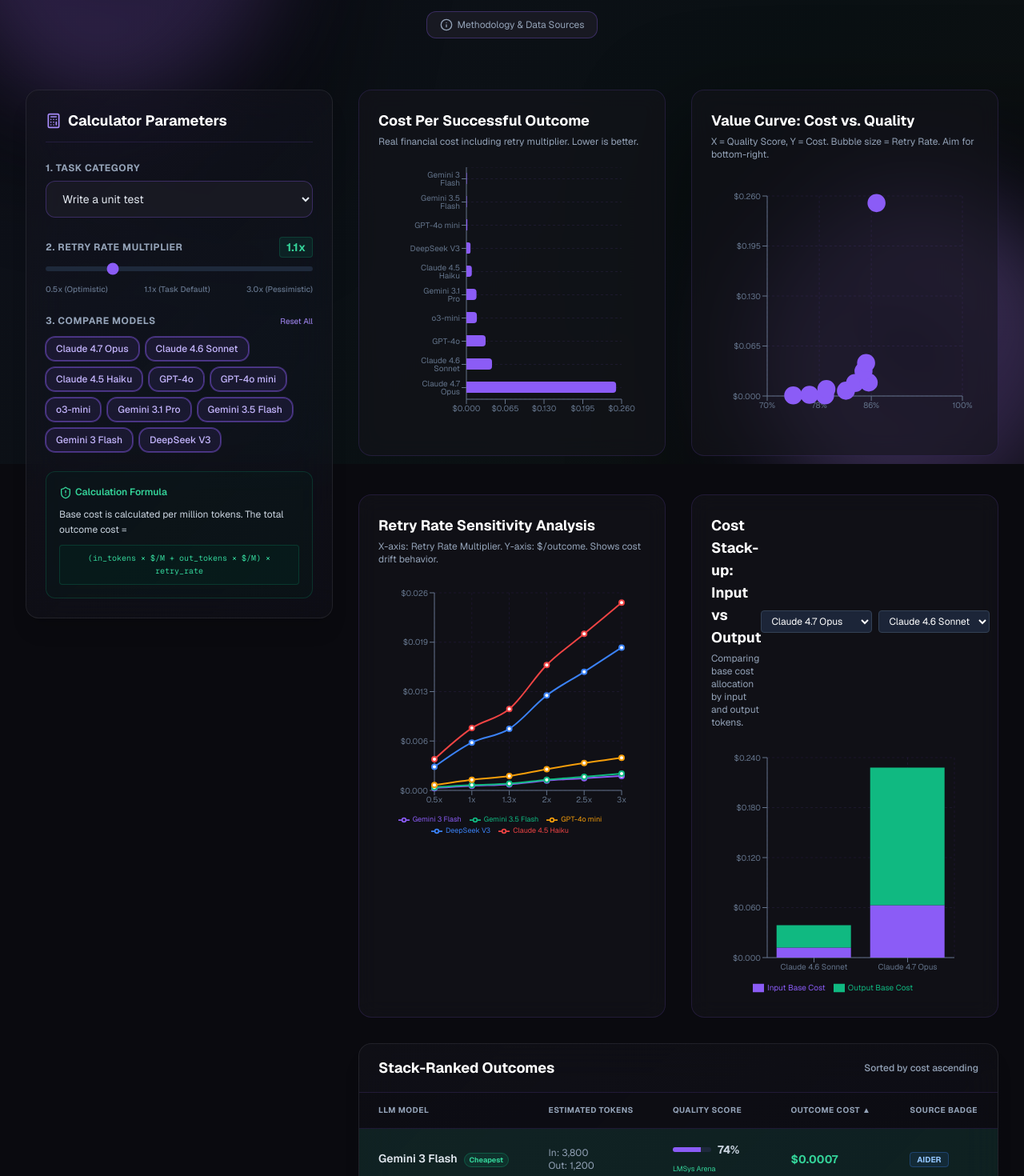
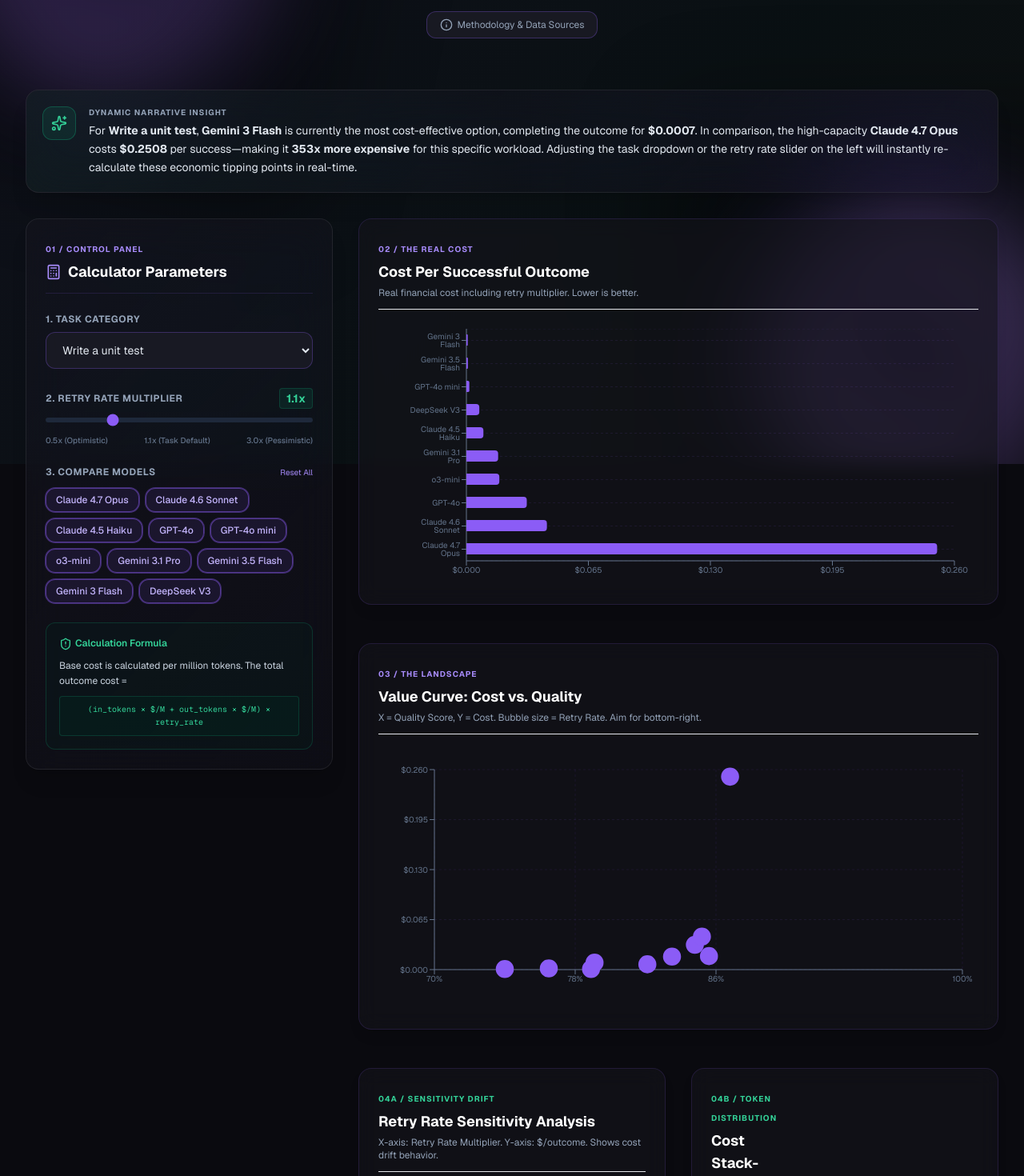
Before and after one commit to guevae2/llm-cost-per-outcome, a Next.js app: page / in a window 1280 px wide. Shown: the part 220-1690 px from the top of the page at 80% size. Built offline with nearby package versions, Linux system fonts and the light colour scheme.

Commit message:
polish: storytelling layout (sticky parameters, dynamic insights, chapter badges, and stacked charts)

```diff
--- a/app/page.tsx
+++ b/app/page.tsx
@@ -54,6 +54,29 @@
       return (a[sortField] - b[sortField]) * multiplier;
     });
   }, [calculatedResults, selectedModels, sortField, sortOrder]);
+
+  // Dynamic Narrative Insight logic
+  const narrativeInsight = useMemo(() => {
+    if (finalResults.length === 0) {
+      return "Please select at least one LLM model to calculate comparison metrics.";
+    }
+
+    const cheapest = finalResults[0];
+    const mostExpensive = finalResults[finalResults.length - 1];
+
+    // Find a premium tier model in the list for a striking narrative anchor
+    const hasOpus = finalResults.find(r => r.id === 'claude-opus-4-7');
+    const hasSonnet = finalResults.find(r => r.id === 'claude-sonnet-4-6');
+    const premiumModel = hasOpus || hasSonnet || mostExpensive;
+
+    const premiumRatio = cheapest.cost > 0 ? (premiumModel.cost / cheapest.cost).toFixed(0) : '0';
+
+    return (
+      <span>
+        For <strong>{activeCategory?.name}</strong>, <strong>{cheapest.name}</strong> is currently the most cost-effective option, completing the outcome for <strong>${cheapest.cost.toFixed(4)}</strong>. In comparison, the high-capacity <strong>{premiumModel.name}</strong> costs <strong>${premiumModel.cost.toFixed(4)}</strong> per success—making it <strong>{premiumRatio}x more expensive</strong> for this specific workload. Adjusting the task dropdown or the retry rate slider on the left will instantly re-calculate these economic tipping points in real-time.
+      </span>
+    );
+  }, [finalResults, activeCategory]);
 
   const toggleModel = (id: string) => {
     if (selectedModels.includes(id)) {
@@ -146,12 +169,30 @@
         </div>
       </header>
 
+      {/* Dynamic Narrative Insight Box */}
+      <div className="mb-8 glass-strong rounded-2xl p-5 shadow-xl border border-emerald-500/20 backdrop-blur-md relative overflow-hidden group hover:border-emerald-500/30 transition duration-300">
+        <div className="absolute inset-0 bg-gradient-to-r from-emerald-500/5 via-transparent to-violet-500/5 pointer-events-none" />
+        <div className="flex gap-4 items-start relative z-10">
+          <div className="bg-emerald-500/10 border border-emerald-500/30 p-2.5 rounded-xl shrink-0">
+            <Sparkles className="h-5 w-5 text-emerald-400 animate-pulse" />
+          </div>
+          <div className="space-y-1">
+            <h4 className="text-[10px] font-bold text-slate-400 uppercase tracking-widest">Dynamic Narrative Insight</h4>
+            <p className="text-sm text-slate-200 leading-relaxed font-sans mt-0.5">{narrativeInsight}</p>
+          </div>
+        </div>
+      </div>
+
       <main className="grid grid-cols-1 xl:grid-cols-12 gap-8 items-start mb-12 relative z-10">
-        <section className="xl:col-span-4 glass-strong p-6 rounded-2xl shadow-xl space-y-6">
-          <h2 className="text-lg font-bold text-white flex items-center gap-2 pb-3 border-b border-[var(--border)]">
-            <Calculator className="h-5 w-5 text-violet-400" />
-            <span>Calculator Parameters</span>
-          </h2>
+        {/* Sticky Sidebar Parameter Card */}
+        <section className="xl:col-span-4 xl:sticky xl:top-8 glass-strong p-6 rounded-2xl shadow-xl space-y-6 self-start">
+          <div className="space-y-1 pb-3 border-b border-[var(--border)]">
+            <span className="text-[10px] font-bold text-violet-400 uppercase tracking-widest">01 / Control Panel</span>
+            <h2 className="text-lg font-bold text-white flex items-center gap-2">
+              <Calculator className="h-5 w-5 text-violet-400" />
+              <span>Calculator Parameters</span>
+            </h2>
+          </div>
 
           <div className="space-y-2">
             <label className="block text-xs font-bold text-slate-400 uppercase tracking-wider">
@@ -247,12 +288,17 @@
           </div>
         </section>
 
+        {/* Narrative Flow Right Section */}
         <section className="xl:col-span-8 space-y-8">
           <CostCharts data={finalResults} selectedModels={selectedModels} sliderValue={retryRate} />
 
+          {/* Chapter 05 / Ground Evidence */}
           <div className="glass-strong rounded-2xl shadow-xl overflow-hidden backdrop-blur-md">
             <div className="px-6 py-4 border-b border-[var(--border)] flex justify-between items-center bg-black/10">
-              <h3 className="text-lg font-bold text-white">Stack-Ranked Outcomes</h3>
+              <div className="space-y-1">
+                <span className="text-[10px] font-bold text-emerald-400 uppercase tracking-widest">05 / Ground Evidence</span>
+                <h3 className="text-lg font-bold text-white">Stack-Ranked Outcomes</h3>
+              </div>
               <span className="text-xs text-slate-400 font-medium">Sorted by cost ascending</span>
             </div>
 
--- a/components/CostCharts.tsx
+++ b/components/CostCharts.tsx
@@ -112,10 +112,13 @@
 
   return (
     <div className="space-y-12">
-      <div className="grid grid-cols-1 lg:grid-cols-2 gap-8">
-        <div className="bg-[var(--surface)] border border-[var(--border)] p-6 rounded-2xl backdrop-blur-md">
-          <h3 className="text-lg font-bold text-white mb-1">Cost Per Successful Outcome</h3>
-          <p className="text-xs text-slate-400 mb-6">Real financial cost including retry multiplier. Lower is better.</p>
+      {/* Chapter 02 / The Real Cost (outcome cost horizontal bar chart) */}
+      <div className="bg-[var(--surface)] border border-[var(--border)] p-6 rounded-2xl backdrop-blur-md w-full shadow-lg">
+        <div className="space-y-1 mb-6 border-b border-[var(--border)]/40 pb-3">
+          <span className="text-[10px] font-bold text-violet-400 uppercase tracking-widest">02 / The Real Cost</span>
+          <h3 className="text-lg font-bold text-white">Cost Per Successful Outcome</h3>
+          <p className="text-xs text-slate-400">Real financial cost including retry multiplier. Lower is better.</p>
+        </div>
 
         <div className="h-[320px] relative w-full">
           <ResponsiveContainer width="100%" height="100%">
@@ -160,9 +163,13 @@
         </div>
       </div>
 
-        <div className="bg-[var(--surface)] border border-[var(--border)] p-6 rounded-2xl backdrop-blur-md">
-          <h3 className="text-lg font-bold text-white mb-1">Value Curve: Cost vs. Quality</h3>
-          <p className="text-xs text-slate-400 mb-6">X = Quality Score, Y = Cost. Bubble size = Retry Rate. Aim for bottom-right.</p>
+      {/* Chapter 03 / The Landscape (value curve cost vs quality scatter chart) */}
+      <div className="bg-[var(--surface)] border border-[var(--border)] p-6 rounded-2xl backdrop-blur-md w-full shadow-lg">
+        <div className="space-y-1 mb-6 border-b border-[var(--border)]/40 pb-3">
+          <span className="text-[10px] font-bold text-violet-400 uppercase tracking-widest">03 / The Landscape</span>
+          <h3 className="text-lg font-bold text-white">Value Curve: Cost vs. Quality</h3>
+          <p className="text-xs text-slate-400">X = Quality Score, Y = Cost. Bubble size = Retry Rate. Aim for bottom-right.</p>
+        </div>
 
         <div className="h-[320px] relative w-full">
           <ResponsiveContainer width="100%" height="100%">
@@ -208,12 +215,16 @@
           </table>
         </div>
       </div>
+
+      {/* Explanatory Layers */}
+      <div className="grid grid-cols-1 lg:grid-cols-2 gap-8">
+        {/* Chapter 04a / Sensitivity Drift */}
+        <div className="bg-[var(--surface)] border border-[var(--border)] p-6 rounded-2xl backdrop-blur-md shadow-lg">
+          <div className="space-y-1 mb-6 border-b border-[var(--border)]/40 pb-3">
+            <span className="text-[10px] font-bold text-emerald-400 uppercase tracking-widest">04a / Sensitivity Drift</span>
+            <h3 className="text-lg font-bold text-white">Retry Rate Sensitivity Analysis</h3>
+            <p className="text-xs text-slate-400">X-axis: Retry Rate Multiplier. Y-axis: $/outcome. Shows cost drift behavior.</p>
           </div>
-
-      <div className="grid grid-cols-1 lg:grid-cols-2 gap-8">
-        <div className="bg-[var(--surface)] border border-[var(--border)] p-6 rounded-2xl backdrop-blur-md">
-          <h3 className="text-lg font-bold text-white mb-1">Retry Rate Sensitivity Analysis</h3>
-          <p className="text-xs text-slate-400 mb-6">X-axis: Retry Rate Multiplier. Y-axis: $/outcome. Shows cost drift behavior.</p>
 
           <div className="h-[320px] relative w-full">
             <ResponsiveContainer width="100%" height="100%">
@@ -269,10 +280,12 @@
           </div>
         </div>
 
-        <div className="bg-[var(--surface)] border border-[var(--border)] p-6 rounded-2xl backdrop-blur-md">
-          <div className="flex flex-col sm:flex-row sm:items-center sm:justify-between mb-4">
-            <div>
-              <h3 className="text-lg font-bold text-white mb-1">Cost Stack-up: Input vs Output</h3>
+        {/* Chapter 04b / Token Distribution */}
+        <div className="bg-[var(--surface)] border border-[var(--border)] p-6 rounded-2xl backdrop-blur-md shadow-lg">
+          <div className="flex flex-col sm:flex-row sm:items-center sm:justify-between mb-4 border-b border-[var(--border)]/40 pb-3">
+            <div className="space-y-1">
+              <span className="text-[10px] font-bold text-emerald-400 uppercase tracking-widest">04b / Token Distribution</span>
+              <h3 className="text-lg font-bold text-white">Cost Stack-up: Input vs Output</h3>
               <p className="text-xs text-slate-400">Comparing base cost allocation by input and output tokens.</p>
             </div>
             {selectedModels.length >= 2 && (
```
Also changed, not shown: 1 other file (tests, documents, lock files or other folders). Lines whose indentation alone changed are shown as unchanged.
